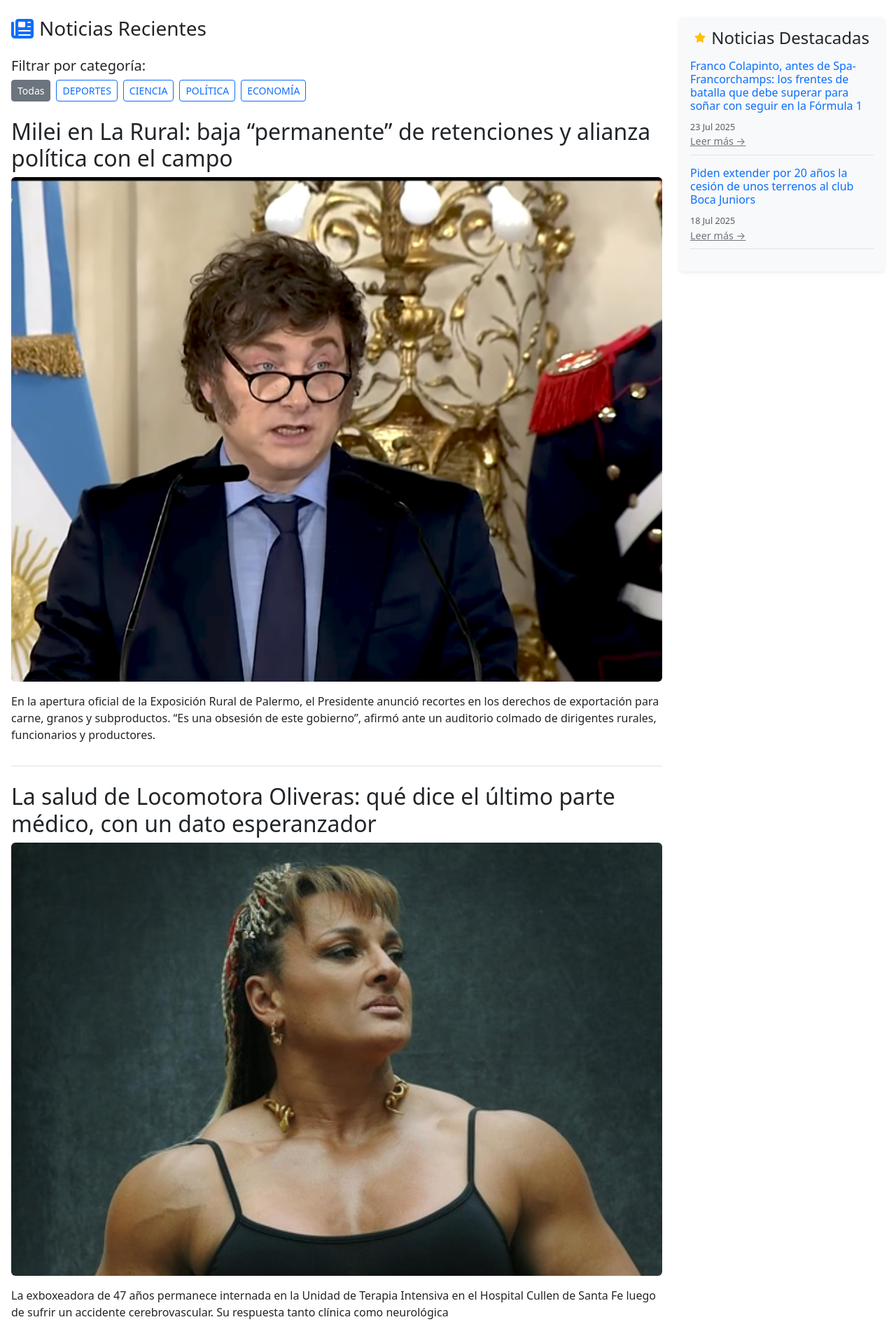
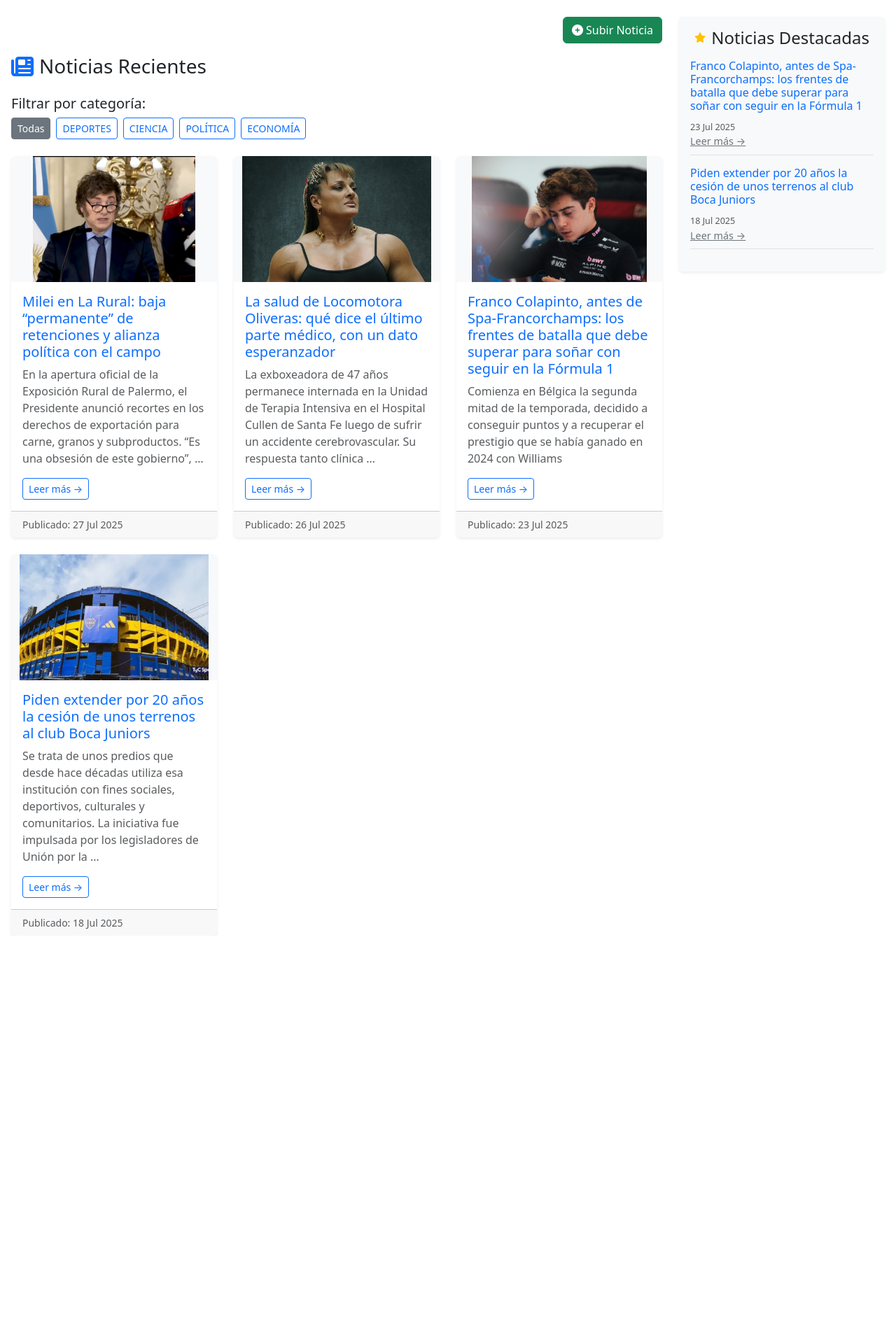
Before and after one commit to Nilsonavalos77/django-blog-noticias, a Django app: page / in a window 1280 px wide. Shown: the part 56-1975 px from the top of the page at 70% size. After the commit the page ends 1392 px from the top, so only its background shows below. Run offline with Django 5.2, Linux system fonts and the light colour scheme; a user stored in the database is signed in; data comes from the database, SQL or seed files in the repository; both versions use the stored data as it was after the commit.

Commit message:
Refactor code structure for improved readability and maintainability

```diff
--- a/blog/models.py
+++ b/blog/models.py
@@ -9,16 +9,17 @@ class Categoria(models.Model):
 
 class Noticia(models.Model):
     titulo = models.CharField(max_length=200)
-    resumen = models.TextField(max_length=300, null=True, blank=True)
+    resumen = models.TextField(blank=True, null=True)
     contenido = models.TextField()
+    categoria = models.ForeignKey(Categoria, on_delete=models.CASCADE)
     autor = models.ForeignKey(User, on_delete=models.CASCADE)
+    imagen = models.ImageField(upload_to='noticias/', blank=True, null=True)
+    destacada = models.BooleanField(default=False)
     fecha_publicacion = models.DateTimeField(auto_now_add=True)
-    categoria = models.ForeignKey(Categoria, on_delete=models.SET_NULL, null=True)
-    imagen = models.ImageField(upload_to='imagenes/', null=True, blank=True)
-    destacada = models.BooleanField(default=False)  # para mostrar en portada
 
     def __str__(self):
         return self.titulo
+
 
 class Comentario(models.Model):
     noticia = models.ForeignKey(Noticia, on_delete=models.CASCADE, related_name='comentarios')
--- a/blog/templates/inicio.html
+++ b/blog/templates/inicio.html
@@ -1,21 +1,41 @@
-{% extends 'base.html' %} <!-- Hereda de base.html -->
+{% extends 'base.html' %}  {# Hereda de base.html para mantener estructura común #}
 
 {% block contenido %}
-<div class="row"> <!-- Fila principal: divide en dos columnas -->
+<!-- Estilos CSS personalizados para que las imágenes tengan un tamaño uniforme -->
+<style>
+.img-card-fixed {
+    height: 180px;            /* Altura fija para todas las imágenes */
+    width: 100%;              /* Ancho completo */
+    object-fit: contain;      /* Escala sin recorte ni distorsión */
+    background-color: #f8f9fa;/* Fondo claro si sobra espacio */
+}
+</style>
 
-    <!-- Columna principal (noticias recientes) -->
+<div class="row">  {# Fila principal que divide la pantalla en columnas #}
+
+    <!-- 📰 Columna principal (noticias recientes) -->
     <div class="col-md-9">
-        <!-- Título con ícono -->
+
+        <!-- ✅ Botón para subir noticia (solo si el usuario está logueado) -->
+        {% if user.is_authenticated %}
+        <div class="mb-3 text-end">
+            <a href="{% url 'crear_noticia' %}" class="btn btn-success">
+                <i class="fas fa-plus-circle"></i> Subir Noticia
+            </a>
+        </div>
+        {% endif %}
+
+        <!-- Encabezado -->
         <div class="d-flex align-items-center mb-4">
             <i class="fas fa-newspaper fa-2x me-2 text-primary"></i>
             <h2 class="h3 m-0">Noticias Recientes</h2>
         </div>
 
-        <!-- ✅ Filtro por Categorías (botones) -->
+        <!-- ✅ Filtro por categorías -->
         <div class="mb-4">
             <h5 class="mb-2">Filtrar por categoría:</h5>
             <div class="d-flex flex-wrap gap-2">
-                <!-- Botón para ver todas -->
+                <!-- Opción "Todas" -->
                 <a href="{% url 'inicio' %}"
                    class="btn btn-outline-secondary btn-sm {% if not categoria_actual %}active{% endif %}">
                     Todas
@@ -31,55 +51,68 @@
             </div>
         </div>
 
-        <!-- Bucle que recorre todas las noticias en una sola columna -->
+        <!-- 📦 Noticias en cuadrícula (cards de Bootstrap) -->
+        <div class="row row-cols-1 row-cols-md-2 row-cols-lg-3 g-4">
             {% for noticia in noticias %}
-        <div class="mb-4 border-bottom pb-3">
-            <!-- Título con enlace a la página de detalle -->
-            <h2>
-                <a href="{% url 'detalle_noticia' noticia.pk %}" class="text-decoration-none text-dark">
+            <div class="col">
+                <div class="card h-100 shadow-sm border-0 rounded">
+
+                    <!-- ✅ Imagen con clase personalizada para tamaño uniforme -->
+                    {% if noticia.imagen %}
+                    <img src="{{ noticia.imagen.url }}" class="card-img-top rounded-top img-card-fixed" alt="Imagen de la noticia">
+                    {% endif %}
+
+                    <!-- Cuerpo de la card -->
+                    <div class="card-body d-flex flex-column">
+                        <!-- Título de la noticia -->
+                        <h5 class="card-title">
+                            <a href="{% url 'detalle_noticia' noticia.pk %}" class="text-decoration-none text-primary">
                                 {{ noticia.titulo }}
                             </a>
-            </h2>
+                        </h5>
 
-            <!-- Si la noticia tiene imagen, mostrarla completa sin corte -->
-            {% if noticia.imagen %}
-            <img src="{{ noticia.imagen.url }}"
-                 class="img-fluid rounded mb-3 w-100"
-                 style="height: auto; object-fit: contain;"
-                 alt="Imagen de la noticia">
-            {% endif %}
+                        <!-- Resumen breve -->
+                        <p class="card-text text-muted flex-grow-1">
+                            {{ noticia.resumen|truncatewords:30 }}
+                        </p>
 
-            <!-- Mostrar el resumen o bajada -->
-            <p>{{ noticia.resumen }}</p>
+                        <!-- Botón "Leer más" al pie -->
+                        <a href="{% url 'detalle_noticia' noticia.pk %}" class="btn btn-sm btn-outline-primary mt-auto align-self-start">
+                            Leer más →
+                        </a>
+                    </div>
+
+                    <!-- Pie de card con fecha -->
+                    <div class="card-footer text-muted small">
+                        Publicado: {{ noticia.fecha_publicacion|date:"d M Y" }}
+                    </div>
+                </div>
             </div>
             {% empty %}
-        <!-- Si no hay noticias -->
             <p>No hay noticias aún.</p>
             {% endfor %}
         </div>
+    </div>
 
-    <!-- Columna lateral derecha (noticias destacadas) -->
+    <!-- ⭐ Columna lateral derecha (noticias destacadas) -->
     <div class="col-md-3">
-        <!-- Caja destacada con fondo claro -->
         <div class="p-3 bg-light rounded shadow-sm" style="font-size: 0.9rem;">
-            <!-- Encabezado con ícono -->
+            <!-- Encabezado -->
             <div class="d-flex align-items-center justify-content-center mb-3">
                 <i class="fas fa-star text-warning me-2"></i>
                 <h4 class="m-0">Noticias Destacadas</h4>
             </div>
 
-            <!-- Mostrar 3 primeras noticias destacadas como mini tarjetas -->
+            <!-- Lista de noticias destacadas -->
             {% for noticia in noticias_destacadas %}
             <div class="mb-3 border-bottom pb-2">
                 <h6 class="text-primary">{{ noticia.titulo }}</h6>
-                <small class="text-muted">
-                    {{ noticia.fecha_publicacion|date:"d M Y" }}
-                </small><br>
+                <small class="text-muted">{{ noticia.fecha_publicacion|date:"d M Y" }}</small><br>
                 <a href="{% url 'detalle_noticia' noticia.pk %}" class="link-secondary">Leer más →</a>
             </div>
             {% endfor %}
         </div>
     </div>
 
-</div> <!-- Fin de la fila -->
+</div>  {# Fin de la fila principal #}
 {% endblock %}
--- a/blog/views.py
+++ b/blog/views.py
@@ -63,8 +63,8 @@ def registro(request):
 def es_admin(user):
     return user.is_staff
 
-# ✅ Crear noticia (solo admins)
-@user_passes_test(es_admin)
+# ✅ Crear noticia
+@login_required
 def crear_noticia(request):
     if request.method == 'POST':
         form = NoticiaForm(request.POST, request.FILES)
--- a/info/settings.py
+++ b/info/settings.py
@@ -38,7 +38,7 @@ INSTALLED_APPS = [
     'django.contrib.messages',
     'django.contrib.staticfiles',
     'blog',
-
+    'widget_tweaks',
 ]
 
 MIDDLEWARE = [
```
Also changed, not shown: blog/forms.py (+45 -15 lines), blog/templates/crear_noticia.html (+32 -26 lines), db.sqlite3, noticias/219735.jpg (added). Lines whose indentation alone changed are shown as unchanged.
